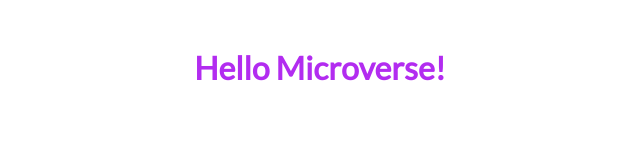
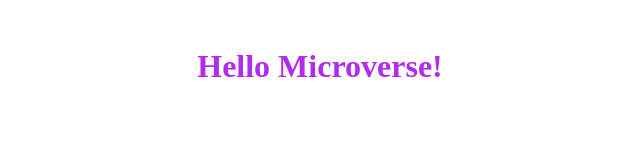
Before and after one commit to Chimoneg27/Helllo-Microverse-new, a plain HTML site: page index.html in a window 1280 px wide. Shown: the full height of the page, 320-960 px from the left. Drawn offline with Linux system fonts and the light colour scheme.

Commit message:
linter errors fixed

```diff
--- a/styles.css
+++ b/styles.css
@@ -14,7 +14,7 @@
 }
 
 .first-title {
-    font-family: "Lato";
+  font-family: "Lato" 'Times New Roman', Times, serif;
   font-size: 2rem;
   font-weight: 700;
   margin-top: 3rem;
```
Lines whose indentation alone changed are shown as unchanged.
